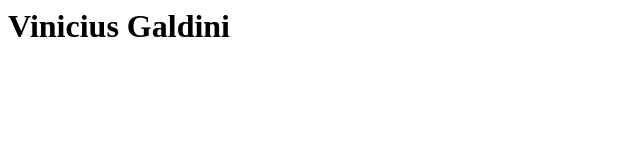
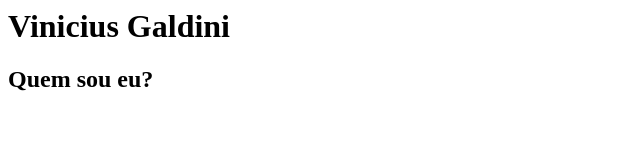
Before and after one commit to vinigaldini/meu-site, a plain HTML site: page index.html in a window 1280 px wide. Shown: the whole page, without its empty margins (0-640 px from the left). Drawn offline with Linux system fonts and the light colour scheme.

Commit message:
Adicionando cabecalho

```diff
--- a/index.html
+++ b/index.html
@@ -2,6 +2,7 @@
 	<head>
 		<body>
 			<h1>Vinicius Galdini </h1>
+				<h2>Quem sou eu?</h2>
 		</body>
 
 	</head>
```
